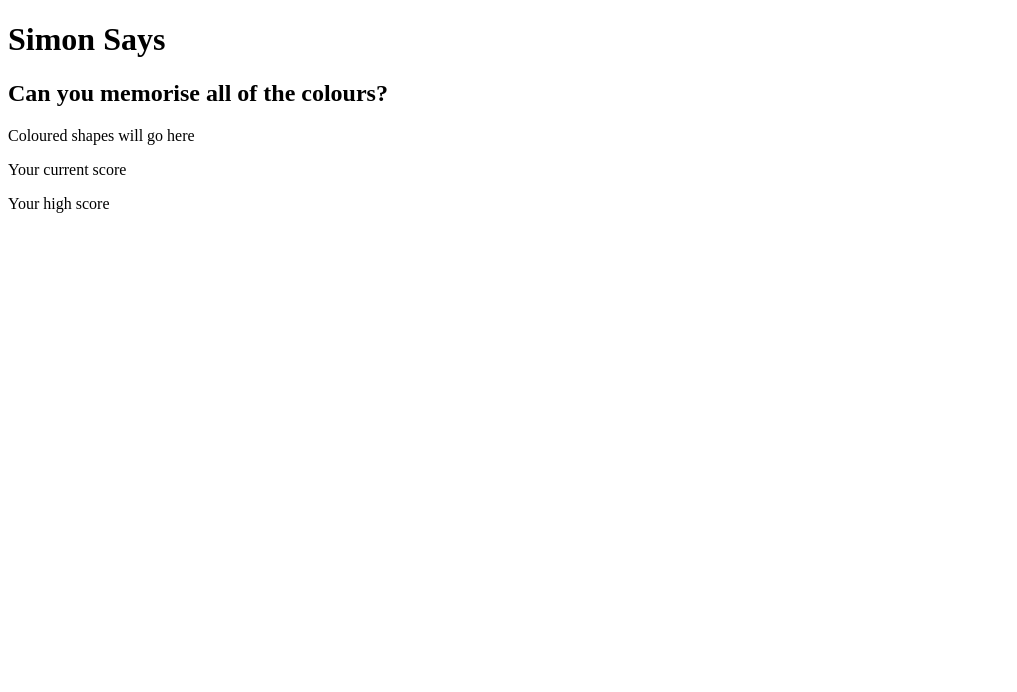
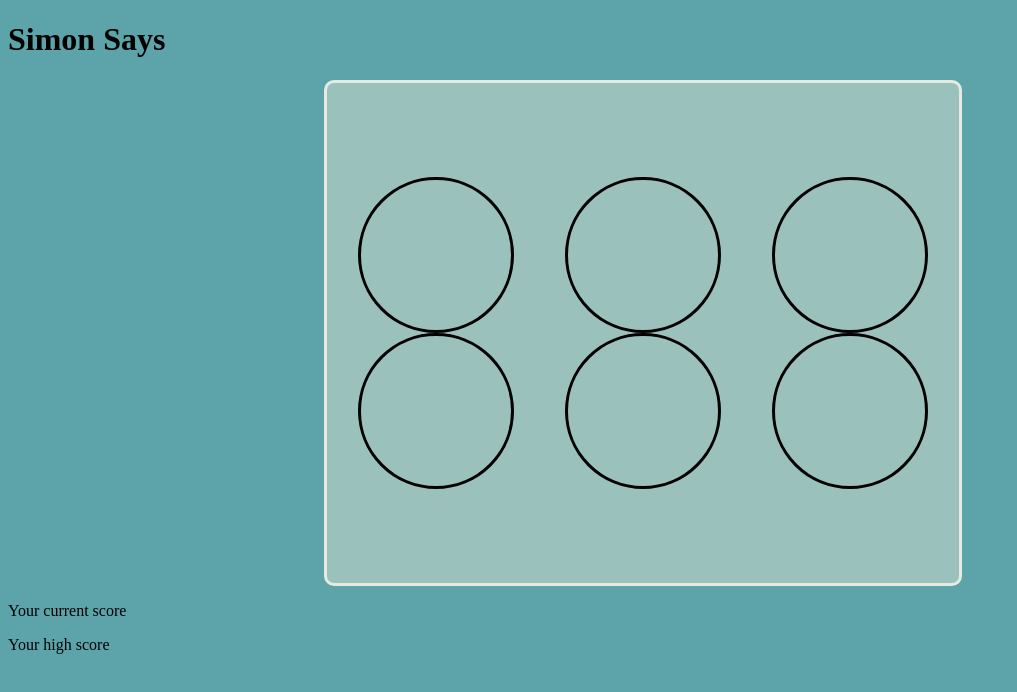
Before and after one commit to ZoeMacf/simon-says, a plain HTML site: page index.html in a window 1280 px wide. Shown: the whole page, without its empty margins (0-1017 px from the left). Drawn offline with Linux system fonts and the light colour scheme.

Commit message:
Add style for game area

```diff
--- a/assets/css/style.css
+++ b/assets/css/style.css
@@ -0,0 +1,29 @@
+body {
+    background-color: #5CA4A9;
+}
+
+/*Container for the game area*/
+.game-container {
+    display: flex;
+    margin-left: 25%;
+    width: 50%;
+    height: 500px;
+    background-color: #9BC1BC;
+    border: solid 3px #E6EBE0;
+    border-radius: 10px;
+}
+/* Container for coloured shapes to allow for them to be centered using flex-box */
+.shape-container {
+    display: flex;
+    flex-flow: row wrap;
+    justify-content: space-around;
+    padding: 5px;
+    margin: auto;
+}
+
+.colour-shapes {
+    width: 150px;
+    height: 150px;
+    border: solid;
+    border-radius: 50%;
+}
--- a/index.html
+++ b/index.html
@@ -17,10 +17,13 @@
     </h1>
 
     <div class="game-container">
-        <h2>Can you memorise all of the colours?</h2>
-
-        <div class="colour-shapes">
-            Coloured shapes will go here
+        <div class="shape-container">
+        <div class="colour-shapes"></div>
+        <div class="colour-shapes"></div>
+        <div class="colour-shapes"></div>
+        <div class="colour-shapes"></div>
+        <div class="colour-shapes"></div>
+        <div class="colour-shapes"></div>
         </div>
     </div>
 
```
